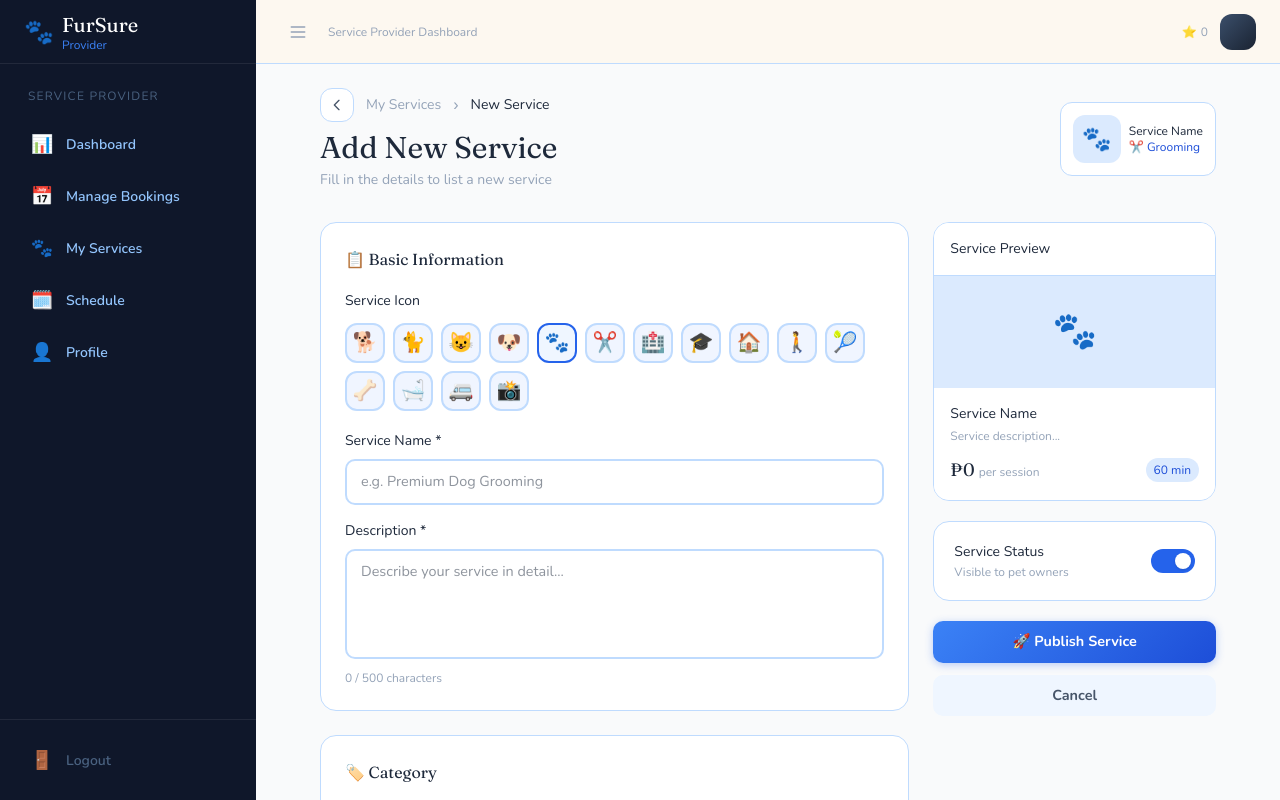
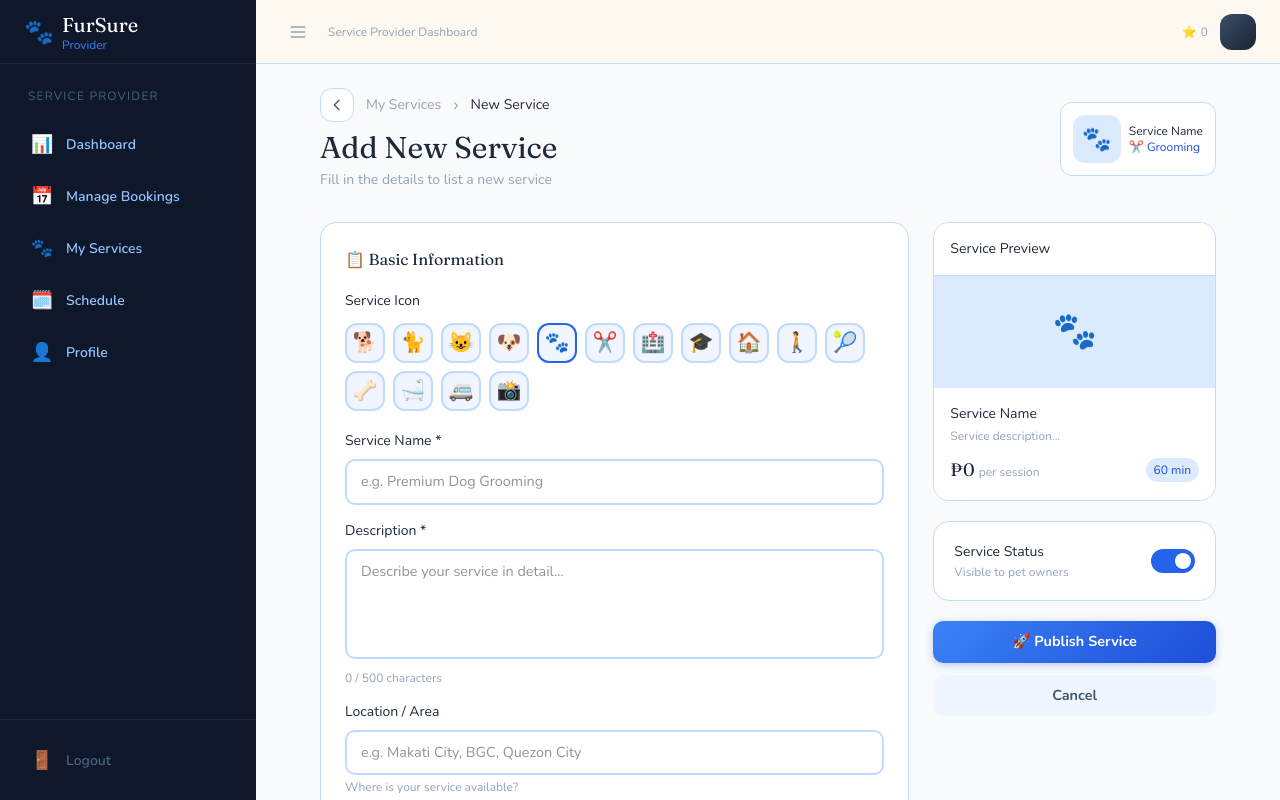
Before and after one commit to shanaczane/fursure, a Next.js app: page /provider/services/new in a window 1280 px wide. Shown: the top 800 px of the page. Built offline with nearby package versions, Linux system fonts and the light colour scheme; no server answers; the database is empty.

Commit message:
feat: add location field to provider service form

```diff
--- a/app/components/provider-dashboard/context/ProviderAppContext.tsx
+++ b/app/components/provider-dashboard/context/ProviderAppContext.tsx
@@ -162,6 +162,7 @@ export const ProviderAppProvider = ({ children }: { children: ReactNode }) => {
       priceUnit: updates.priceUnit,
       duration: updates.duration,
       image: updates.image,
+      location: updates.location,
       features: updates.features,
       availability: updates.availability,
       isActive: updates.isActive,
--- a/app/components/provider-dashboard/pages/ServiceFormPage.tsx
+++ b/app/components/provider-dashboard/pages/ServiceFormPage.tsx
@@ -22,6 +22,7 @@ const DEFAULT_FORM = {
   priceUnit: "per session",
   duration: 60,
   image: "🐾",
+  location: "",
   features: [""],
   availability: ["Mon-Sat: 9AM-6PM"],
   isActive: true,
@@ -56,6 +57,7 @@ const ServiceFormPage: React.FC<ServiceFormPageProps> = ({ serviceId }) => {
           priceUnit: existing.priceUnit,
           duration: existing.duration,
           image: existing.image,
+          location: existing.location ?? "",
           features: existing.features.length > 0 ? existing.features : [""],
           availability: existing.availability.length > 0 ? existing.availability : ["Mon-Sat: 9AM-6PM"],
           isActive: existing.isActive,
@@ -217,6 +219,18 @@ const ServiceFormPage: React.FC<ServiceFormPageProps> = ({ serviceId }) => {
                   />
                   {errors.description && <p className="text-xs mt-1" style={{ color: "var(--fur-rose)" }}>{errors.description}</p>}
                   <p className="text-xs mt-1" style={{ color: "var(--fur-slate-light)" }}>{form.description.length} / 500 characters</p>
+                </div>
+
+                <div>
+                  <label className="block text-sm font-700 mb-2" style={{ color: "var(--fur-slate)" }}>Location / Area</label>
+                  <input
+                    type="text"
+                    value={form.location}
+                    onChange={(e) => setForm({ ...form, location: e.target.value })}
+                    placeholder="e.g. Makati City, BGC, Quezon City"
+                    className="fur-input"
+                  />
+                  <p className="text-xs mt-1" style={{ color: "var(--fur-slate-light)" }}>Where is your service available?</p>
                 </div>
               </div>
             </div>
--- a/app/types/index.ts
+++ b/app/types/index.ts
@@ -33,6 +33,7 @@ export interface Service {
   priceUnit: string;
   location: string;
   distance: string;
+  duration: number;
   image: string;
   description: string;
   features: string[];
@@ -45,6 +46,8 @@ export interface Booking {
   serviceId: string;
   serviceName: string;
   providerName: string;
+  providerUserId?: string;
+  price?: number;
   date: string;
   time: string;
   status: BookingStatus;
```
